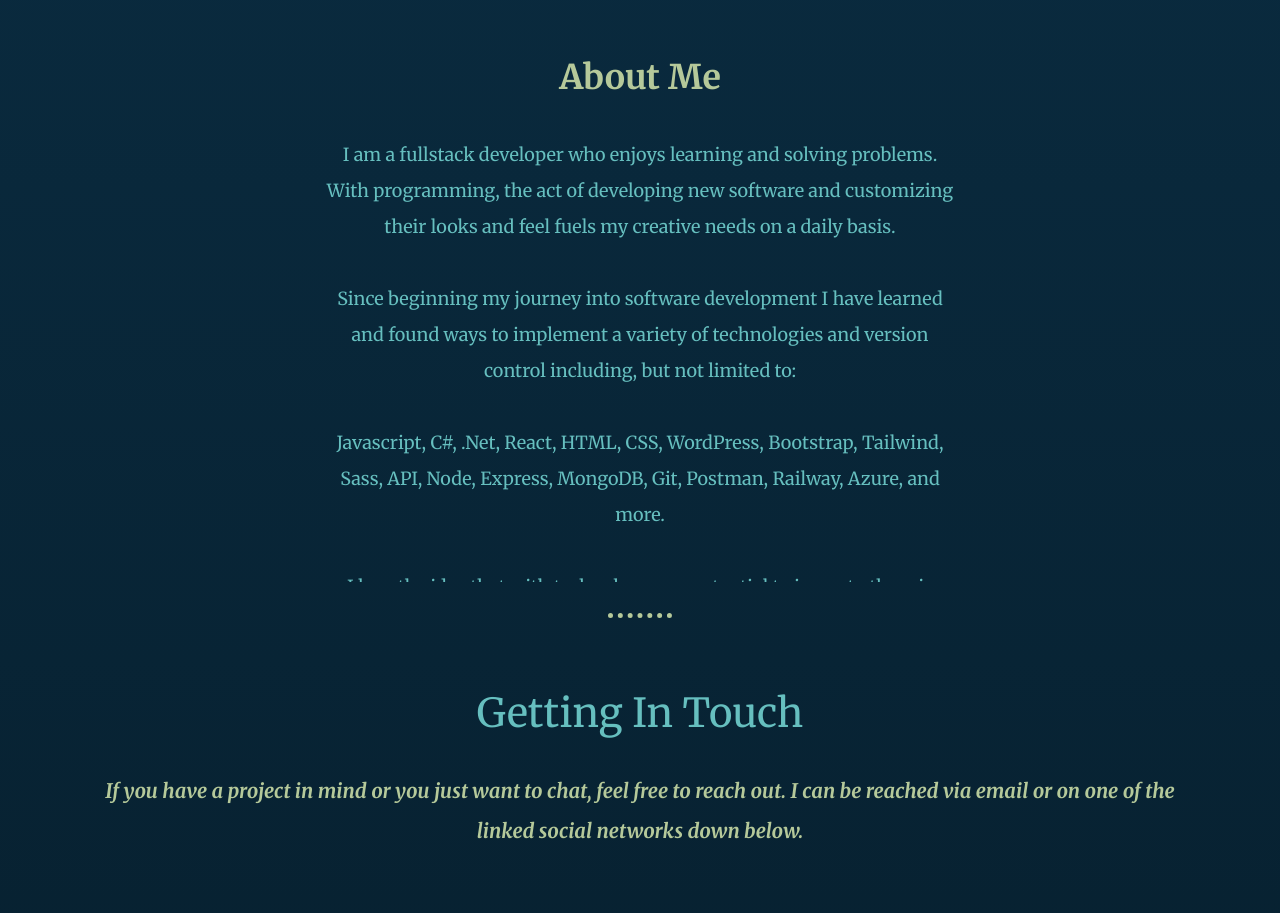
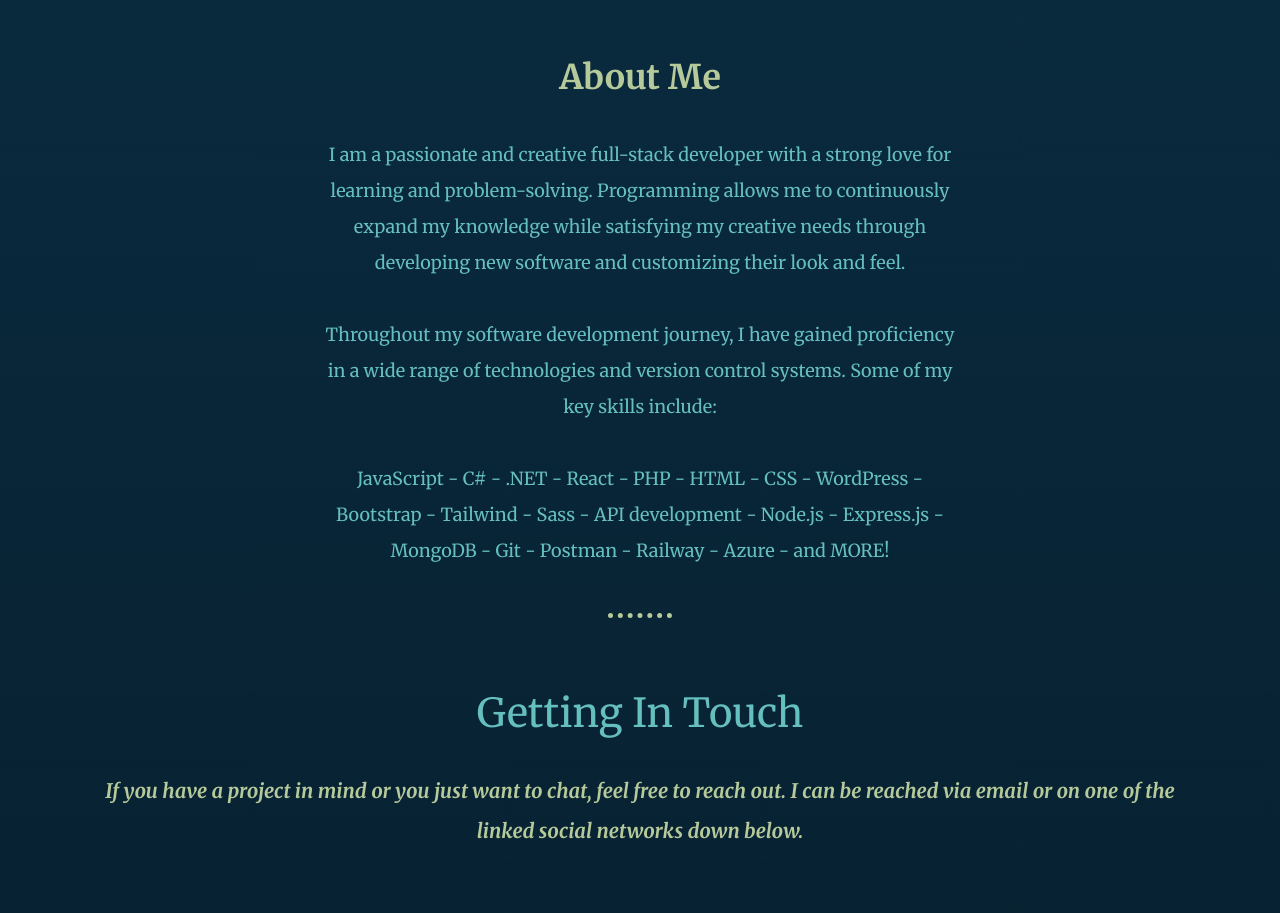
Before and after one commit to Composer0/Portfolio, a React (Create React App) app: page /about in a window 1280 px wide. Shown: the part 6720-7633 px from the top of the page. Built offline with nearby package versions, Linux system fonts and the light colour scheme.

Commit message:
updated css and routes

```diff
--- a/public/styles.css
+++ b/public/styles.css
@@ -456,6 +456,7 @@
 
 .education-description {
     margin: 0 25% 0 25%;
+    height: 100%;
 }
 
 .skill-row {
--- a/src/components/layout/MiddleSection.js
+++ b/src/components/layout/MiddleSection.js
@@ -19,13 +19,25 @@
             <div className="my-skills" id="about" >
                 <h3>About Me</h3>
                 {/* <h3 className="educ">Education Career</h3> */}
-                <p className="education-description">I am a fullstack developer who enjoys learning and solving problems. With programming, the act of developing new software and customizing their looks and feel fuels my creative needs on a daily basis.
+                <p className="education-description">
+                {/* I am a fullstack developer who enjoys learning and solving problems. With programming, the act of developing new software and customizing their looks and feel fuels my creative needs on a daily basis.
                 <br/>
                 <br/>
                 Since beginning my journey into software development I have learned and found ways to implement a variety of technologies and version control including, but not limited to: <br/> <br/>
                 Javascript, C#, .Net, React, HTML, CSS, WordPress, Bootstrap, Tailwind, Sass, API, Node, Express, MongoDB, Git, Postman, Railway, Azure, and more.
                 <br/><br/>
-                I love the idea that with technology, my potential to impact others is simply greater and I want to use my knowledge to craft intuitive products that will aid people with their needs.
+                I love the idea that with technology, my potential to impact others is simply greater and I want to use my knowledge to craft intuitive products that will aid people with their needs. */}
+                I am a passionate and creative full-stack developer with a strong love for learning and problem-solving. Programming allows me to continuously expand my knowledge while satisfying my creative needs through developing new software and customizing their look and feel.
+                <br/><br/>
+                Throughout my software development journey, I have gained proficiency in a wide range of technologies and version control systems. Some of my key skills include:
+                <br/><br/>
+                JavaScript - C# - .NET - React - PHP - HTML - CSS - WordPress - Bootstrap - Tailwind - Sass - API development - Node.js - Express.js - MongoDB - Git - Postman - Railway - Azure - and MORE!
+                <br/><br/>
+                What excites me the most about technology is its immense potential to impact people's lives in meaningful ways. I am driven by the opportunity to utilize my knowledge and skills to craft intuitive and user-friendly products that address real-world needs. It is my goal to create solutions that not only meet user requirements but also enhance their overall experience.
+                <br/><br/>
+                I thrive in dynamic environments where I can collaborate with talented individuals to push the boundaries of what is possible. I am constantly seeking new challenges and strive to stay up-to-date with the latest industry trends and best practices.
+                <br/><br/>
+                I am excited to contribute my expertise and make a positive impact in the field of software development by leveraging technology to create innovative solutions that truly benefit others.
                 </p>
             </div>
 
```
